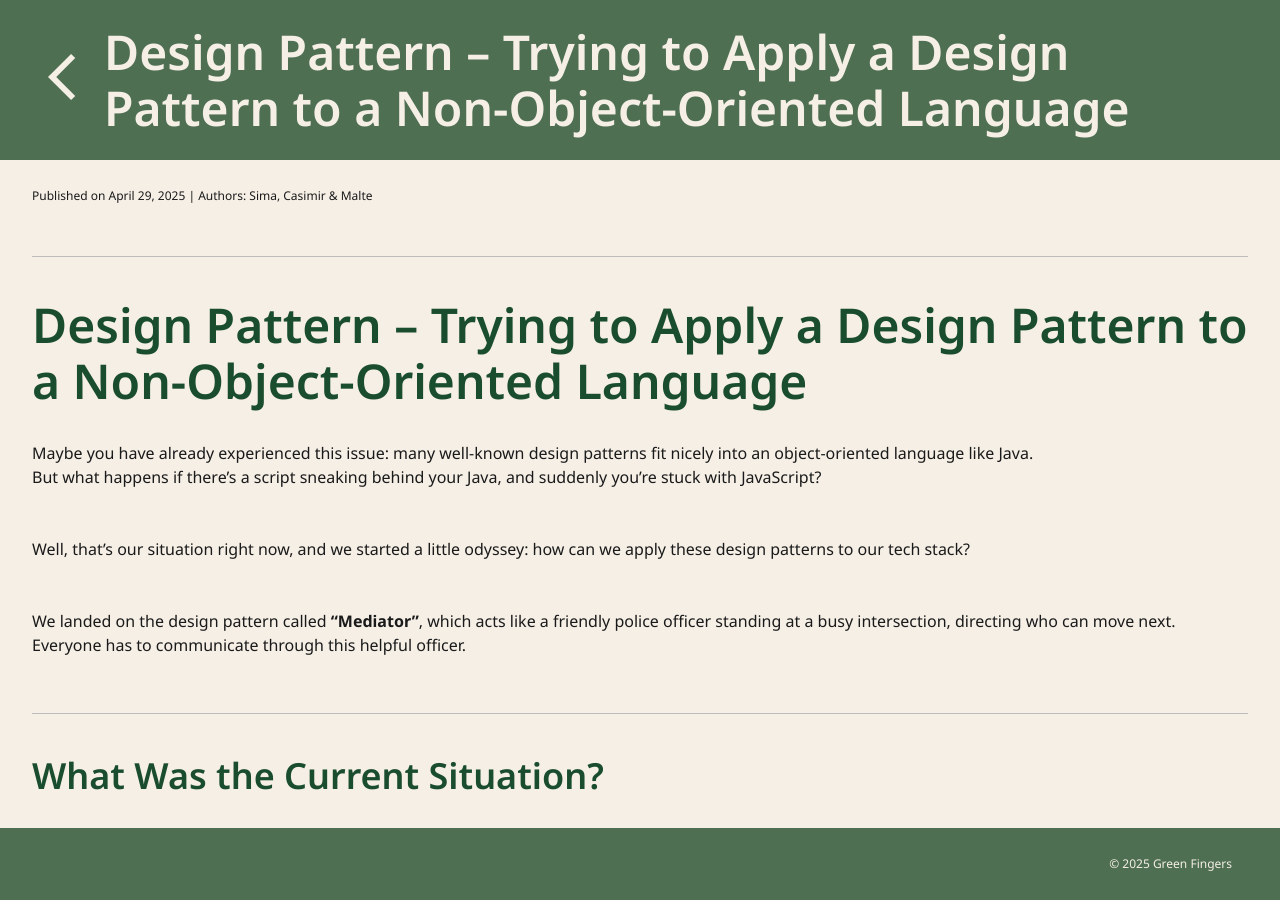
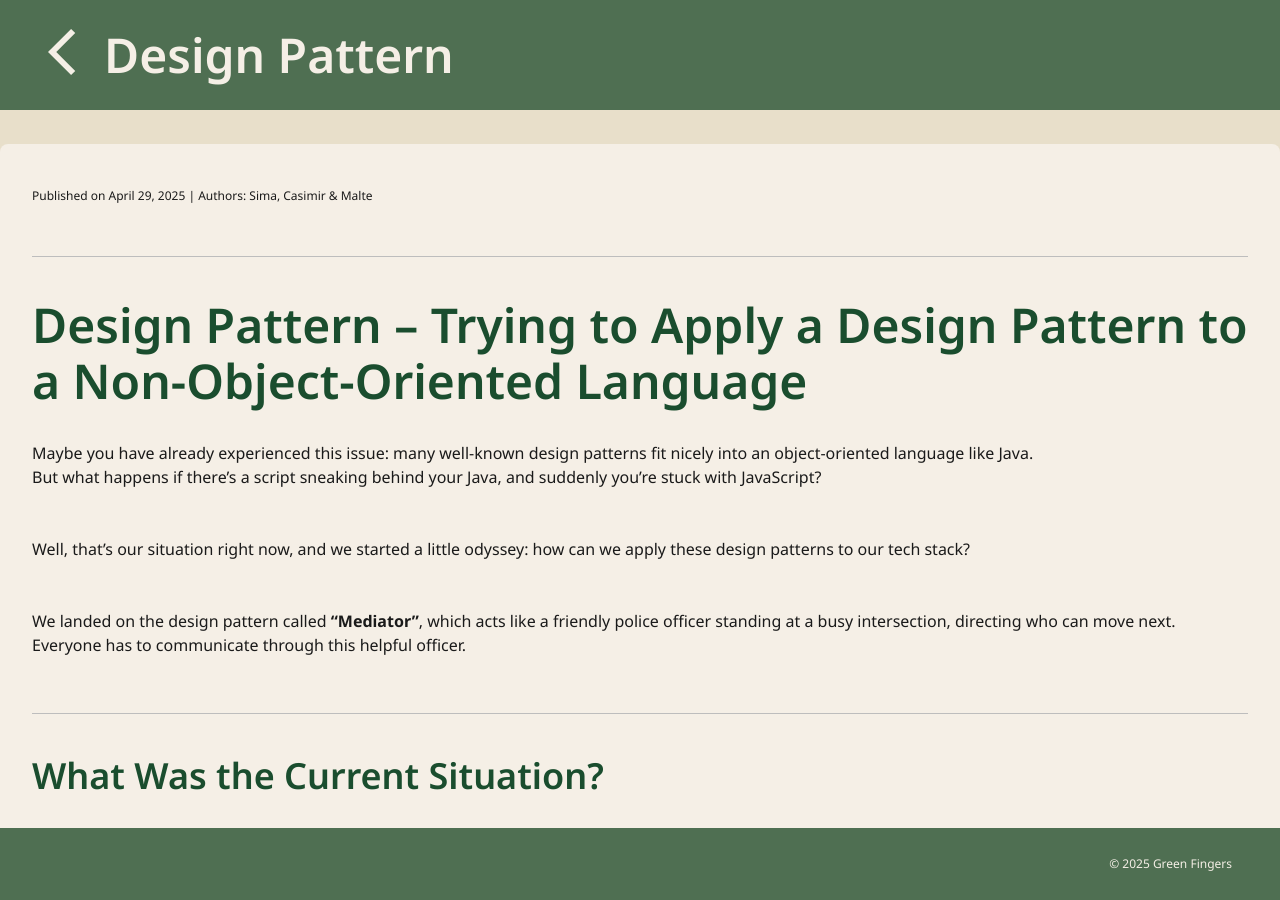
Before and after one commit to Green-Fingers-App/gardeningApp, a Jekyll site: the page built from docs/_posts/2025-04-29-design-pattern.md, in a window 1280 px wide and 900 px high. Built offline with Jekyll 4.4.1, drawn with Linux system fonts in a browser that asks for light colours; comment, search, counter and statistics services are not loaded; some of the changed lines change nothing that is shown.

Commit message:
Update 2025-04-29-design-pattern.md

```diff
--- a/docs/_posts/2025-04-29-design-pattern.md
+++ b/docs/_posts/2025-04-29-design-pattern.md
@@ -1,6 +1,6 @@
 ---
 layout: post
-title: "Design Pattern – Trying to Apply a Design Pattern to a Non-Object-Oriented Language"
+title: "Design Pattern"
 date: 2025-04-29
 author: "Sima, Casimir & Malte"
 ---
@@ -49,12 +49,12 @@
 Our "Mediator" is a **Toast** — no, not the bread kind 🍞, but a small UI element that pops up and disappears after a short time.
 A perfect fit for showing short messages!
 
-![Toast Structure](/gardeningApp/assets/screenshots/designPattern-before-error-handling-refactor05.png)
+![Toast Structure](/gardeningApp/assets/screenshots/designPattern-before-error-handling-refactored05.png)
 
 This screenshot shows the basic structure of our Toast system:
 We have different types of Toasts that change their appearance depending on the message type — so there's something for every taste!
 
-![Toast Context Setup](/gardeningApp/assets/screenshots/designPattern-before-error-handling-refactor04.png)
+![Toast Context Setup](/gardeningApp/assets/screenshots/designPattern-before-error-handling-refactored04.png)
 
 Now if we put this in context — and I mean real context — we make the Toast system available to every component and page in our app without passing it through dozens of parent components.
 Honestly, **nobody likes toast that's been through a dozen hands**. 🥴
```
